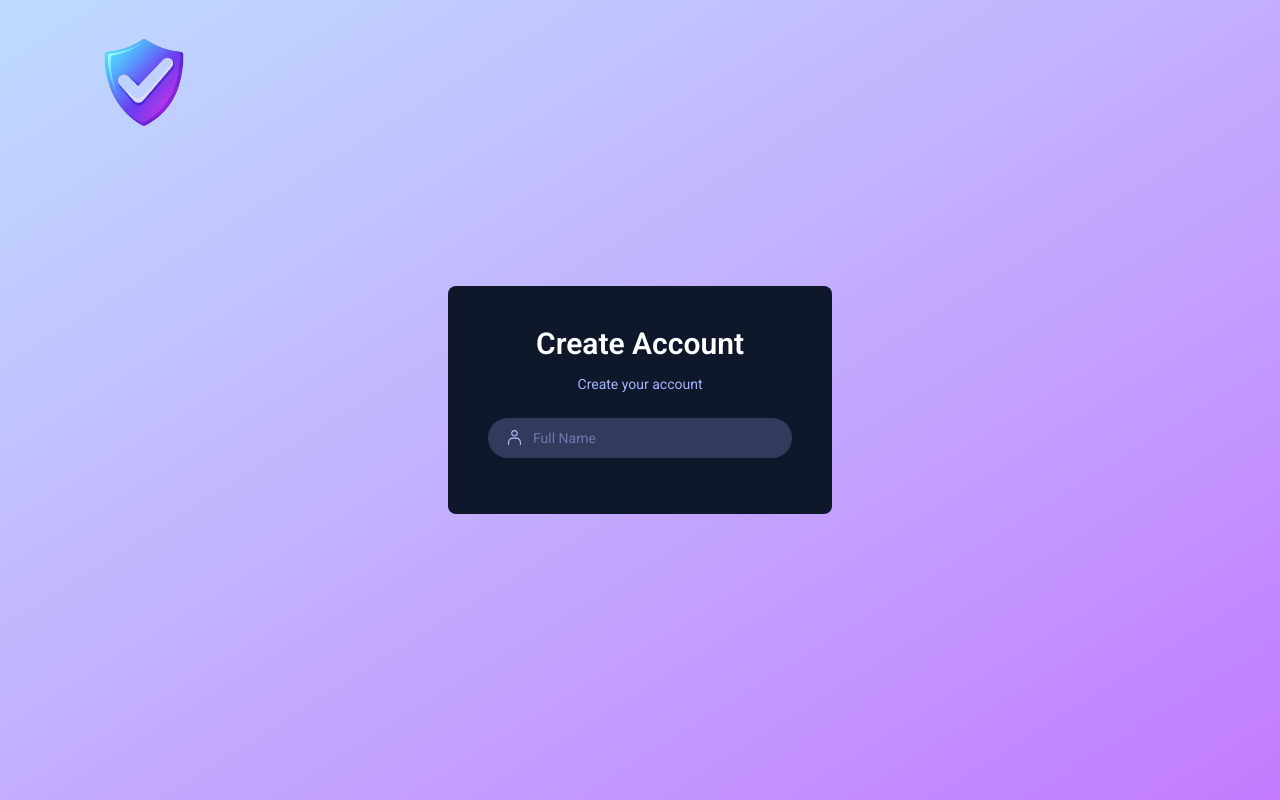
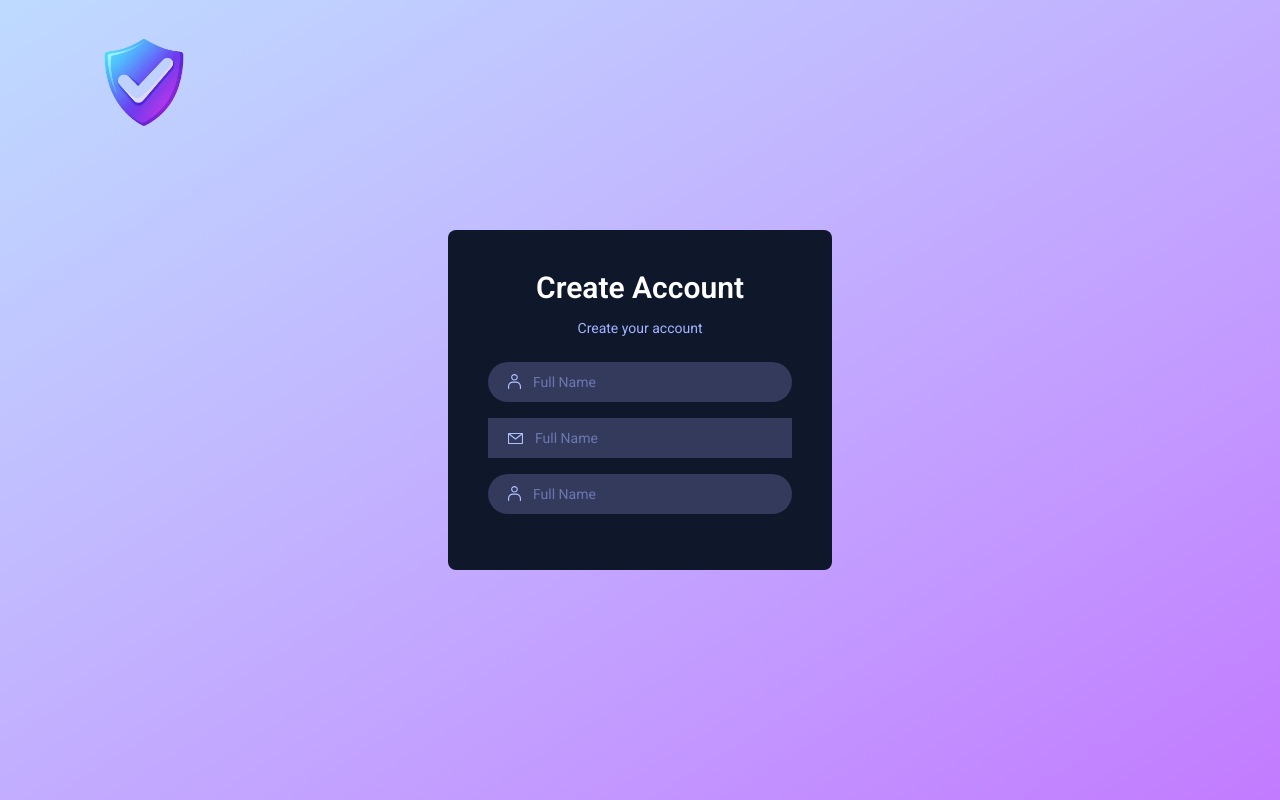
Before and after one commit to HasibCoderLab/mern-auth-2.0, a React (Vite) app in the folder client/: page /login in a window 1280 px wide. Built offline with nearby package versions, Linux system fonts and the light colour scheme.

Commit message:
2 input field

```diff
--- a/client/src/pages/Login.jsx
+++ b/client/src/pages/Login.jsx
@@ -2,24 +2,40 @@ import React, { useState } from 'react'
 import { assets } from '../assets/assets';
 
 const Login = () => {
- const [state,setState] = useState('Sign Up');
+  const [state, setState] = useState('Sign Up');
   return (
     <div className='flex items-center justify-center min-h-screen px-6 sm:px-0 bg-linear-to-br from-blue-200 to-purple-400'>
       <img
         className='absolute left-5 sm:left-20 top-5 w-28 sm:w-32 cursor-pointer'
         src={assets.logo1} alt="" />
       <div className=" bg-slate-900 p-10 rounded-lg text-indigo-300 w-full sm:w-96 text-sm">
-        <h2 className='text-3xl font-semibold text-white text-center mb-3'>{state === 'Sign Up' ? 'Create Account'  : 'Login'}</h2>
+        <h2 className='text-3xl font-semibold text-white text-center mb-3'>{state === 'Sign Up' ? 'Create Account' : 'Login'}</h2>
 
-        <p className='text-center text-sm mb-6'>{state === 'Sign Up' ? 'Create your account'  : 'Login to your account'}</p>
+        <p className='text-center text-sm mb-6'>{state === 'Sign Up' ? 'Create your account' : 'Login to your account'}</p>
         {/*  Form Section */}
 
         <form action="">
-       <div className="mb-4 flex place-items-center gap-3 w-full px-5 py-2.5 rounded-full bg-[#333A5C]">
+          {/* Name */}
+          <div className="mb-4 flex items-items-center gap-3 w-full px-5 py-2.5 rounded-full bg-[#333A5C]">
             <img src={assets.person_icon} alt="" />
             <input
-className='bg-transparent boutline-none'
-type="text"  placeholder='Full Name' required />
+              className='bg-transparent outline-none'
+              type="text" placeholder='Full Name' required />
+          </div>
+          {/* Email */}
+          <div
+            className='mb-4 flex items-center gap-3 w-full px-5 py-2.5
+                        rounded-ful1 bg-[#333A5C]'>
+            <img src={assets.mail_icon} alt="" />
+            <input className='bg-transparent outline-none' type="email"
+              placeholder="Full Name" required />
+          </div>
+          {/* Password */}
+          <div className="mb-4 flex items-center gap-3 w-full px-5 py-2.5 rounded-full bg-[#333A5C]">
+            <img src={assets.person_icon} alt="" />
+            <input
+              className='bg-transparent outline-none'
+              type="text" placeholder='Full Name' required />
           </div>
         </form>
       </div>
```
Lines whose indentation alone changed are shown as unchanged.
